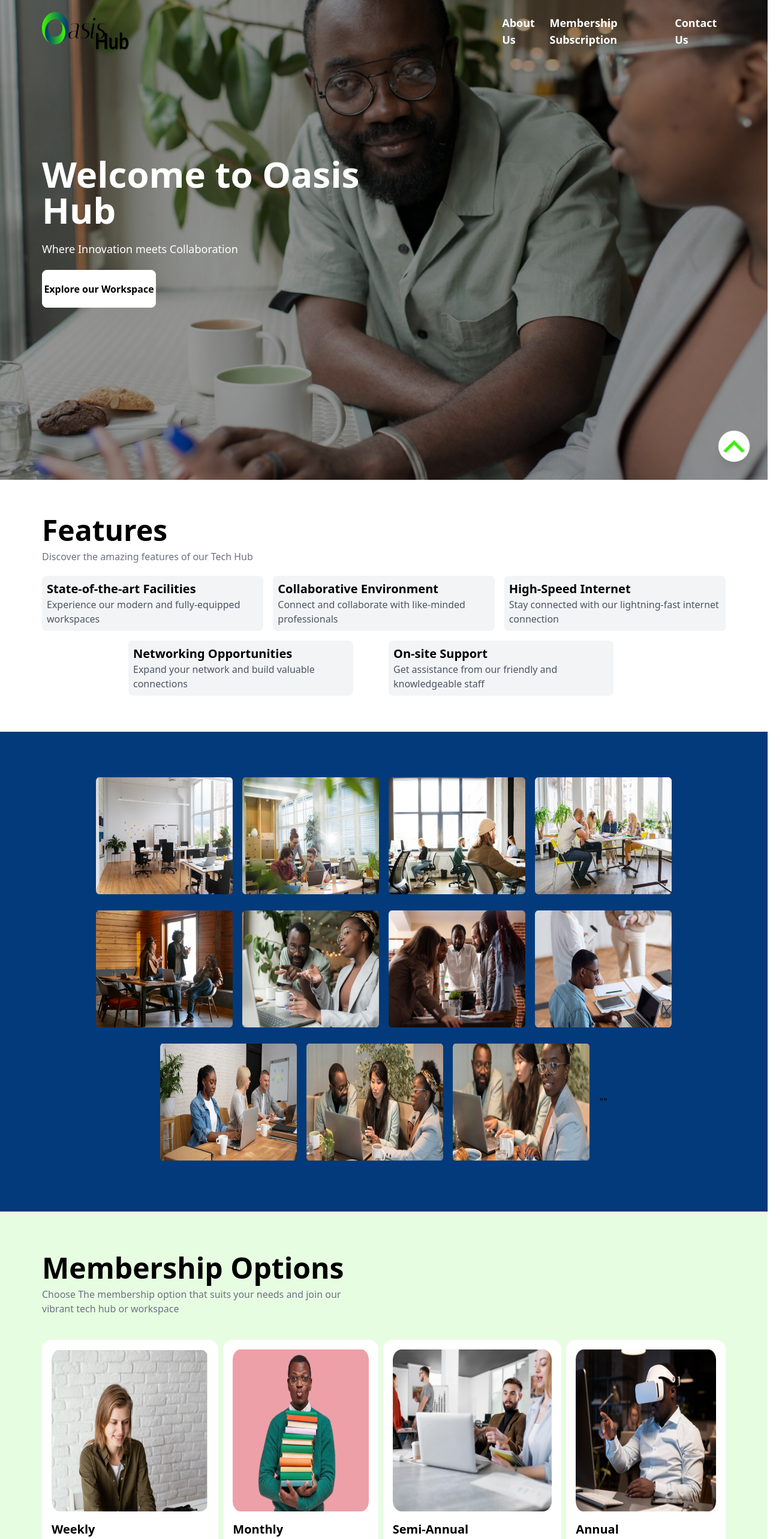
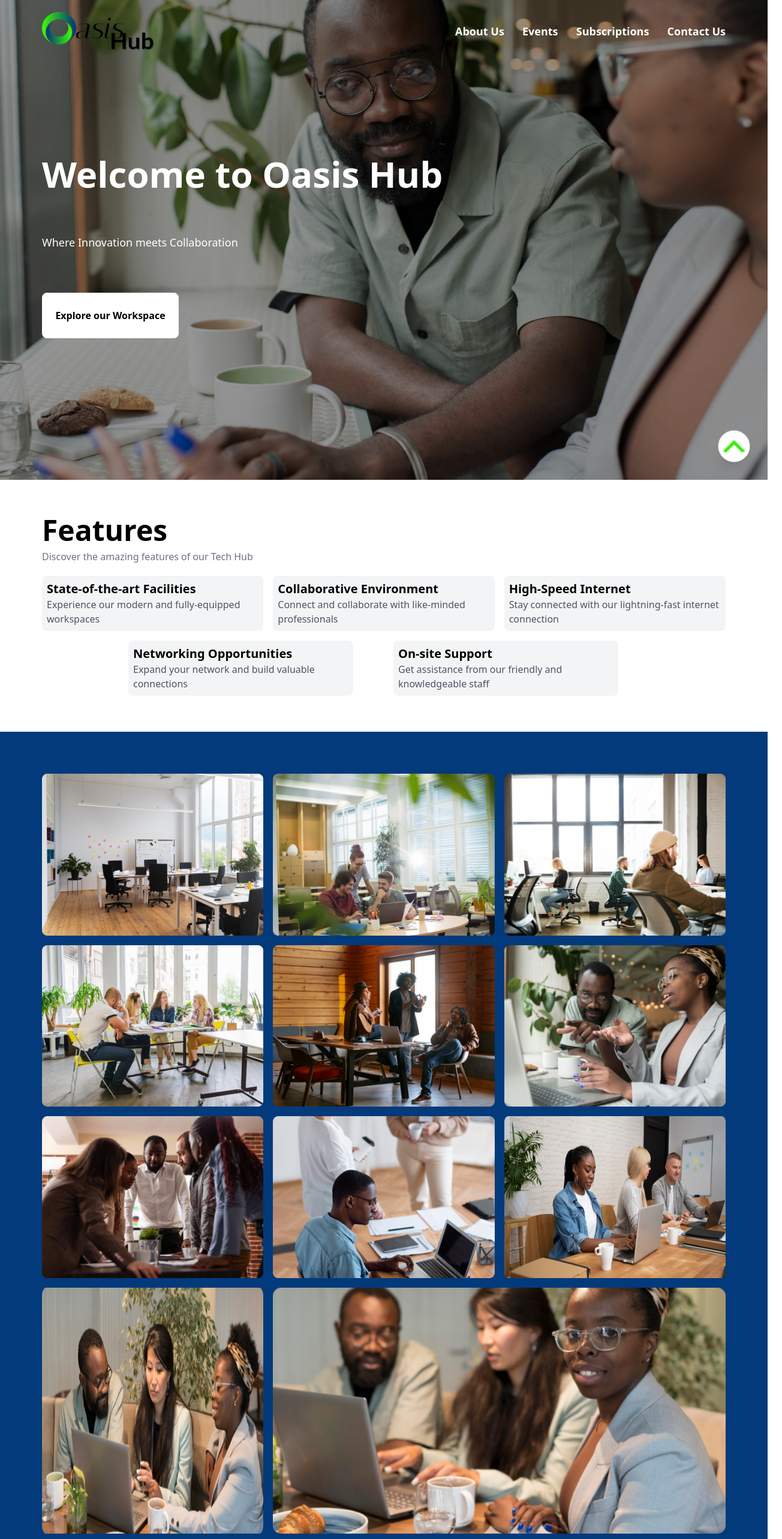
Before and after one commit to Vixs101/oasishub, a React (Vite) app: page / in a window 1280 px wide. Shown: the top 2566 px of the page at 60% size, 1304 px wide, since content can reach past the window. Built offline with nearby package versions, Linux system fonts and the light colour scheme.

Commit message:
finished the ui design of the web page

```diff
--- a/src/Home.jsx
+++ b/src/Home.jsx
@@ -17,7 +17,7 @@ function Home() {
       >
         <NavBar />
         <div
-          className="flex flex-col md:justify-between md:gap-0 text-white md:h-1/3 md:w-1/2
+          className="flex flex-col md:justify-between md:gap-0 text-white lg:h-1/ md:h-2/5 md:w-3/5
           w-full h-2/4 gap-8
         "
         >
@@ -26,7 +26,7 @@ function Home() {
           </h1>
           <p className="text-lg">Where Innovation meets Collaboration</p>
           <button
-            className="flex rounded-lg text-black bg-white hover:bg-green-600 justify-center items-center border border-gray-50 md:w-1/3 md:h-1/4 font-semibold
+            className="flex rounded-lg text-black bg-white hover:bg-green-600 justify-center items-center border border-gray-50 lg:w-1/3 md:w-1/2 md:h-1/4 font-semibold
             w-2/3 h-1/7
           "
           >
--- a/src/components/Events.jsx
+++ b/src/components/Events.jsx
@@ -23,7 +23,10 @@ function Events() {
         </p>
       </div>
 
-      <div className="flex md:flex-row flex-col  gap-3 py-10 ">
+      <div
+      //  className="flex md:flex-row flex-col  gap-3 py-10 "
+      className="grid grid-cols-md:grid-cols-2 lg:grid-cols-4 gap-2"
+       >
         {events.map((event, index) => (
           <div key={index} className="bg-gray-100 p-2 rounded-lg ">
             <h2 className="font-bold text-lg md:text-xl">{event.title}</h2>
--- a/src/components/Features.jsx
+++ b/src/components/Features.jsx
@@ -33,9 +33,9 @@ function Features() {
             key={index}
             className={`bg-gray-100 rounded-lg p-2 ${
               index === 3
-                ? "md:col-span-3 md:ml-36 md:w-2/3"
+                ? "md:col-span-3 md:ml-36 md:mr-2 md:w-2/3"
                 : index === 4
-                ? "md:col-span-3 md:mr-28 md:w-2/3"
+                ? "md:col-span-3 md:mr-28 md:ml-2 md:w-2/3"
                 : "md:col-span-2"
             }`}
           >
--- a/src/components/Footer.jsx
+++ b/src/components/Footer.jsx
@@ -2,15 +2,15 @@ import React from "react";
 
 function Footer() {
   return (
-    <section className="flex flex-col md:flex-row justify-between appWidth w-full bg-[url('/images/footerImage.png')] bg-no-repeat bg-center bg-cover gap-10 md:gap-0 pb">
+    <section className="flex flex-col md:flex-row  appWidth w-full bg-[url('/images/footerImage.png')] bg-no-repeat bg-center bg-cover gap-10 md:gap-0 pb">
       <div className="flex flex-col gap-10 md:gap-16 md:w-1/2 mt-10 md:mt-0">
         <img
           src="/images/footerLogo.png"
           alt="Company's Logo"
-          className="h-16 w-2/4 md:h-20 md:w-2/6 self-centerz"
+          className="h-16 w-2/4 md:h-20 md:w-2/6 "
         />
         <div className="flex flex-col gap-3 md:gap-5 text-white">
-          <h1 className=" col-span-2 text-2xl md:text-6xl  font-extrabold text-white">
+          <h1 className=" col-span-2 text-2xl md:text-5xl  font-extrabold text-white">
             Contact Us
           </h1>
           <div>
@@ -31,11 +31,11 @@ function Footer() {
       {/* form */}
       <form
         action=""
-        className="flex flex-col gap-5 bg-gray-100 h-1/2 md:h-full md:w-2/5 p-5 md:p-10 rounded-xl"
+        className="flex flex-col gap-5 bg-gray-100 h-1/2 md:h-full md:w-2/4 w-full p-5 md:p-10 rounded-xl"
       >
         <h1 className="text-3xl font-extrabold">Get In Touch</h1>
-        <div className="flex flex-col md:flex-row gap-5 md:gap-2">
-          <div className="flex flex-col gap-1">
+        <div className="flex flex-row flex-wrap gap-5 md:gap-2 w-full">
+          <div className="flex flex-col gap-1 w-full">
             <label htmlFor="name" className="font-semibold">
               Name
             </label>
@@ -47,7 +47,7 @@ function Footer() {
               required
             />
           </div>
-          <div className="flex flex-col gap-1">
+          <div className="flex flex-col gap-1 w-full">
             <label htmlFor="surname" className="font-semibold">
               Surname
             </label>
--- a/src/components/Images.jsx
+++ b/src/components/Images.jsx
@@ -4,16 +4,18 @@ import { pictures } from "../lib/constants";
 function Images() {
   return (
     <section
-      className="
-            appWidth md:pb-20 bg-[#023A7B] w-full md:h-screen md:flex md:flex-wrap md:gap-4 md:items-center md:justify-center
-            grid grid-cols-2 gap-3 pb-32
-            "
+      // className="
+      //       appWidth md:pb-20 bg-[#023A7B] w-full md:h-screen md:flex md:flex-wrap md:gap-4 md:items-center md:justify-center
+      //       grid grid-cols-2 gap-3 pb-32
+      //       "
+      className="appWidth md:pb-20 bg-[#023A7B] w-full      md:grid-cols-3 lg:gap-4
+      grid grid-cols-2 gap-3 pb-32"
     >
       {pictures.map((pic, index) => {
         return (
           <div
             key={index}
-            className={`md:h-1/6 md:w-1/6 ${
+            className={`lg:h-full lg:w-full  ${
               index == 10 ? "col-span-2" : "col-span-1"
             }`}
           >
@@ -25,7 +27,7 @@ function Images() {
             />
           </div>
         );
-      })}""
+      })}
     </section>
   );
 }
--- a/src/components/Membership.jsx
+++ b/src/components/Membership.jsx
@@ -5,7 +5,7 @@ function Membership() {
   return (
     <section
       className="
-      appWidth w-full md:h-screen bg-[#e7fde2]
+      appWidth w-full lg:h-screen bg-[#e7fde2]
     "
     >
       <div
@@ -29,7 +29,7 @@ function Membership() {
 
       <div
         className="
-        flex md:flex-row md:gap-2 py-10 h-5/8
+        flex md:flex-row md:gap-5 lg:gap-2 py-10 h-5/8
         flex-col gap-4 items-center md:items-start
       "
       >
@@ -53,7 +53,7 @@ function Membership() {
               >
                 {members.title}
               </h2>
-              <p>{members.content}</p>
+              <p className="md:text-sm lg:text-base">{members.content}</p>
             </div>
           </div>
         ))}
--- a/src/components/NavBar.jsx
+++ b/src/components/NavBar.jsx
@@ -5,7 +5,7 @@ function NavBar() {
   return (
     <>
       <nav className="flex justify-between text-white items-center w-full">
-        <div className="">
+        <div className="md:w-1/4">
           <img
             src="/images/logo.png"
             alt="Hub's Logo"
@@ -14,10 +14,13 @@ function NavBar() {
         </div>
         <NavMenu />
 
-        <ul className="hidden md:flex w-2/5 md:w-2/5 justify-between font-semibold text-lg cursor-pointer items-center gap-2">
+        <ul className="hidden md:flex  md:w-5/7 lg:w-3/5 justify-between font-semibold md:text-base lg:text-lg cursor-pointer items-center gap-2">
           <li className="hover:border-b-4 hover:border-green-600">About Us</li>
           <li className="hover:border-b-4 hover:border-green-600">
-            Membership Subscription
+            Events
+          </li>
+          <li className="hover:border-b-4 hover:border-green-600">
+            Subscriptions
           </li>
           <li className="hover:border-b-4 hover:border-green-600">
             Contact Us
--- a/src/components/Testimonials.jsx
+++ b/src/components/Testimonials.jsx
@@ -23,7 +23,7 @@ function Testimonials() {
         </p>
       </div>
 
-      <div className="flex md:flex-row flex-col gap-5 mt-8 ">
+      <div className="flex md:flex-row flex-col flex-wrap lg:flex-nowrap gap-5 mt-8 ">
         {testimonials.map((testimonies, index) => (
           <div key={index} className="flex  gap-5 bg-white p-4 text-justify rounded-lg">
 
--- a/tailwind.config.js
+++ b/tailwind.config.js
@@ -15,6 +15,7 @@ export default {
       width: {
         "1/6":"20%",
         "5/13": "45%",
+        "3/8": "63%",
         "5/7": "88%",
       },
       height: {
```
